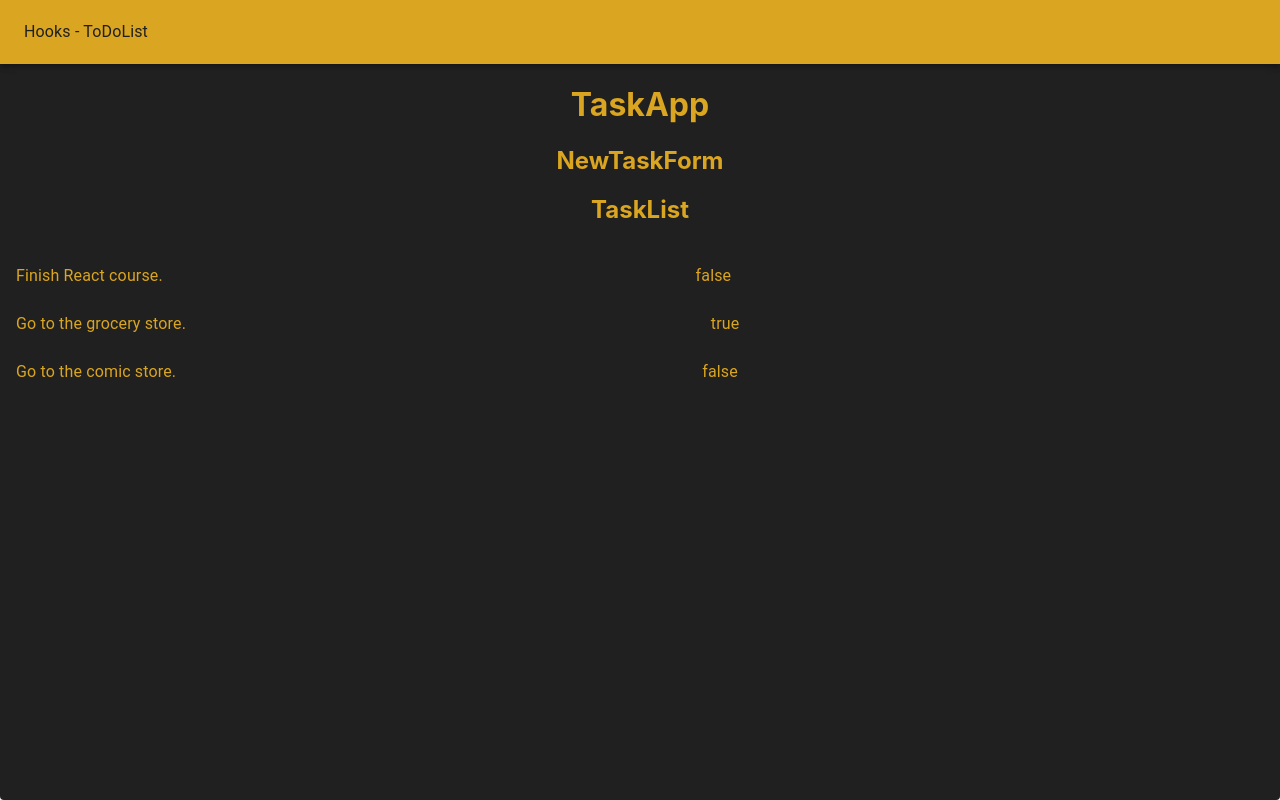
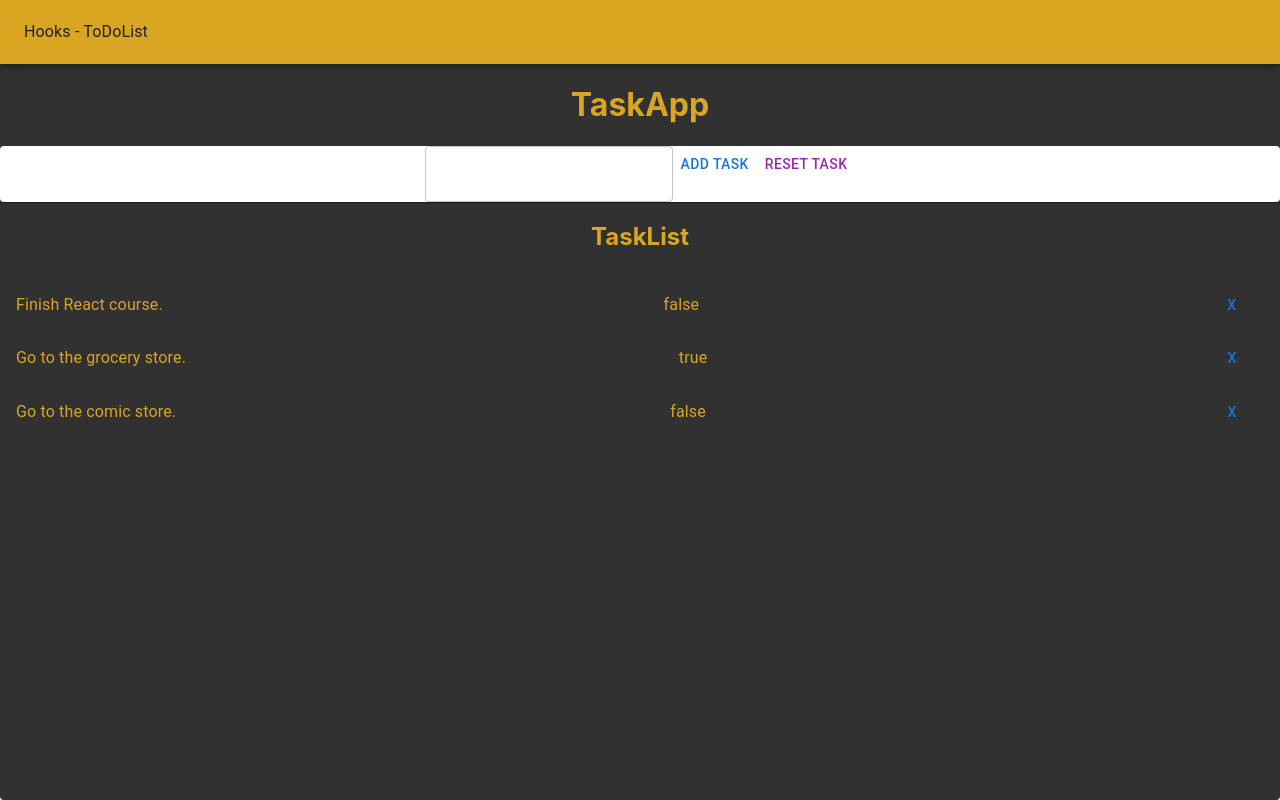
Before and after one commit to jas112/REACT-STUDY-Hooks-ToDoList, a React (Create React App) app: page / in a window 1280 px wide. Built offline with nearby package versions, Linux system fonts and the light colour scheme.

Commit message:
added useFormInputState hook...addForm, removeForm functionality added.

```diff
--- a/src/components/newTaskForm/NewTaskForm.js
+++ b/src/components/newTaskForm/NewTaskForm.js
@@ -1,10 +1,24 @@
 import React from "react";
+import { Paper, TextField, Button } from "@mui/material";
+import useFormInputState from "../../hooks/useFormInputState";
 
-function NewTaskForm(){
+function NewTaskForm({addTask}){
+    const [task, updateTask, resetTask] = useFormInputState('');
+
+    const handleSubmit = (e) => {
+       e.preventDefault();
+       addTask(task);
+       resetTask();
+    }
+
     return (
-        <div>
-            <h2>NewTaskForm</h2>
-        </div>
+        <Paper>
+            <form onSubmit={handleSubmit}>
+                <TextField value={task} onChange={updateTask} />
+                <Button color="primary" type='submit'>ADD TASK</Button>
+                <Button color="secondary" onClick={resetTask}>RESET TASK</Button>
+            </form>
+        </Paper>
     );
 }
 
--- a/src/components/task/Task.js
+++ b/src/components/task/Task.js
@@ -1,16 +1,27 @@
 import React from "react";
-import { ListItem, ListItemText } from "@mui/material";
+import { ListItem, ListItemText, Divider, Button } from "@mui/material";
 
-function Task(props){
+function Task({id, task, completed, removeTask}){
+
+    const handleClick = () => {
+        console.log(`@task removing task with id... ${id}`);
+        removeTask(id);
+    }
+
     return (
+        <>
             <ListItem>
                 <ListItemText>
-                {props.task}
+                    {task}
                 </ListItemText>
                 <ListItemText>
-                {props.completed.toString()}
+                    {completed.toString()}
                 </ListItemText>
+                <Button onClick={handleClick}>X</Button>
             </ListItem>
+            <Divider/>
+        </>
+
     );
 }
 
--- a/src/components/taskApp/TaskApp.js
+++ b/src/components/taskApp/TaskApp.js
@@ -4,6 +4,7 @@ import Paper from "@mui/material/Paper";
 import AppBar from "@mui/material/AppBar";
 import Toolbar from "@mui/material/Toolbar";
 import Grid from "@mui/material/Grid";
+import { v4 as uuidV4 } from "uuid";
 import NewTaskForm from "../newTaskForm/NewTaskForm";
 import TaskList from "../taskList/TaskList";
 
@@ -16,13 +17,30 @@ function TaskApp(){
 
     const [ tasks, setTasks] = useState(initialTaskData);
 
+    const addTask = (newTask) => {
+        let newTaskEntry = {
+            id: uuidV4(),
+            task: newTask,
+            completed: false
+        };
+
+        setTasks([...tasks, newTaskEntry]);
+    }
+
+    const removeTask = (taskId) => {
+        console.log(`@TaskApp removing task with id... ${taskId}`);
+        let rootTasks = [...tasks];
+        let newTasks = rootTasks.filter(task => task.id !== taskId);
+        setTasks(newTasks);
+    };
+
     return (
         <Paper
             style={{
                 padding: 0,
                 margin: 0,
                 height: '100vh',
-                backgroundColor: '#212020',
+                backgroundColor: '#313131',
                 color: '#daa520'
             }}
             elevation={0}
@@ -37,10 +55,10 @@ function TaskApp(){
             <div className="TaskApp">
                 <h1>TaskApp</h1>
                 <div className="TaskApp-console">
-                    <NewTaskForm />
+                    <NewTaskForm addTask={addTask} />
                 </div>
                 <div className="TaskApp-console">
-                    <TaskList tasks={tasks} />
+                    <TaskList tasks={tasks} removeTask={removeTask} />
                 </div>
             </div>
         </Paper>
--- a/src/components/taskList/TaskList.js
+++ b/src/components/taskList/TaskList.js
@@ -3,10 +3,10 @@ import Task from "../task/Task";
 import Paper from "@mui/material/Paper";
 import List from '@mui/material/List';
 import { Divider } from "@mui/material";
-function TaskList(props){
+function TaskList({tasks, removeTask}){
 
-    const taskList = props.tasks.map(task => (
-        <Task key={task.id} task={task.task} completed={task.completed} />
+    const taskList = tasks.map(task => (
+        <Task key={task.id} id={task.id} task={task.task} completed={task.completed} removeTask={removeTask} />
     ));
 
     return (
--- /dev/null
+++ b/src/hooks/useFormInputState.js
@@ -0,0 +1,16 @@
+import { useState } from "react";
+
+export default initInputValue => {
+
+    const [formInputValue, setFormInputValue] = useState(initInputValue);
+
+    const handleInputChange = (evt) => {
+        setFormInputValue(evt.target.value)
+    };
+
+    const resetInputValue = () => {
+        setFormInputValue('');
+    };
+
+    return [formInputValue, handleInputChange, resetInputValue];
+}
```
Lines whose indentation alone changed are shown as unchanged.
